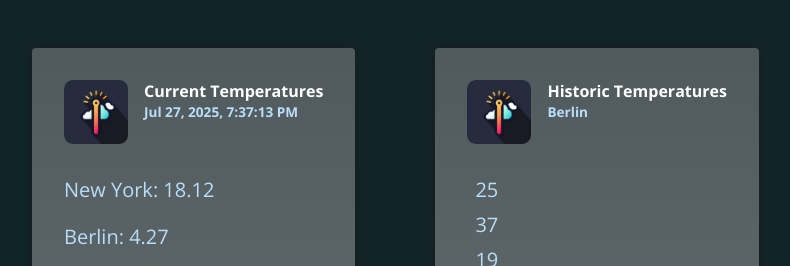
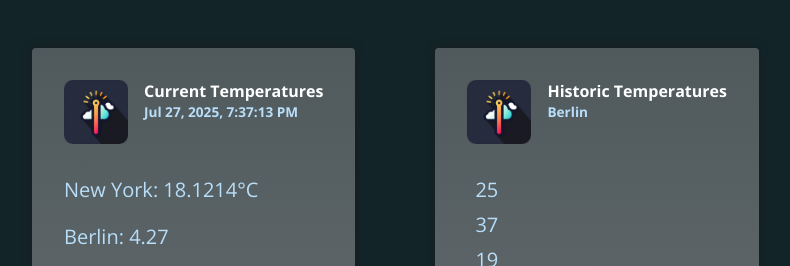
Before and after one commit to emre1n/angular-06-starting-project, an Angular app: page / in a window 1280 px wide. Shown: the top 266 px of the page, without its empty margins (168-958 px from the left). Built offline with nearby package versions, Linux system fonts and the light colour scheme.

Commit message:
add TemperaturePipe starter as a custom pipe

```diff
--- a/src/app/app.component.html
+++ b/src/app/app.component.html
@@ -7,7 +7,7 @@
         <p>{{ currentDate | date : "medium" }}</p>
       </div>
     </header>
-    <p>New York: {{ currentTemperaturs.newYork | number : "1.1-2" }}</p>
+    <p>New York: {{ currentTemperaturs.newYork | temp }}</p>
     <p>Berlin: {{ currentTemperaturs.berlin | number : "1.1-2" }}</p>
     <p>Paris: {{ currentTemperaturs.paris | number : "1.1-2" }}</p>
     <p>Chicago: {{ currentTemperaturs.chicago | number : "1.1-2" }}</p>
--- a/src/app/app.component.ts
+++ b/src/app/app.component.ts
@@ -1,11 +1,13 @@
 import { Component } from '@angular/core';
 import { DatePipe, DecimalPipe } from '@angular/common';
+
+import { TemperaturePipe } from './temperature.pipe';
 
 @Component({
   selector: 'app-root',
   standalone: true,
   templateUrl: './app.component.html',
-  imports: [DatePipe, DecimalPipe],
+  imports: [DatePipe, DecimalPipe, TemperaturePipe],
 })
 export class AppComponent {
   currentDate = new Date();
--- /dev/null
+++ b/src/app/temperature.pipe.ts
@@ -0,0 +1,11 @@
+import { Pipe, PipeTransform } from '@angular/core';
+
+@Pipe({
+  name: 'temp',
+  standalone: true,
+})
+export class TemperaturePipe implements PipeTransform {
+  transform(value: number) {
+    return value + '°C';
+  }
+}
```
